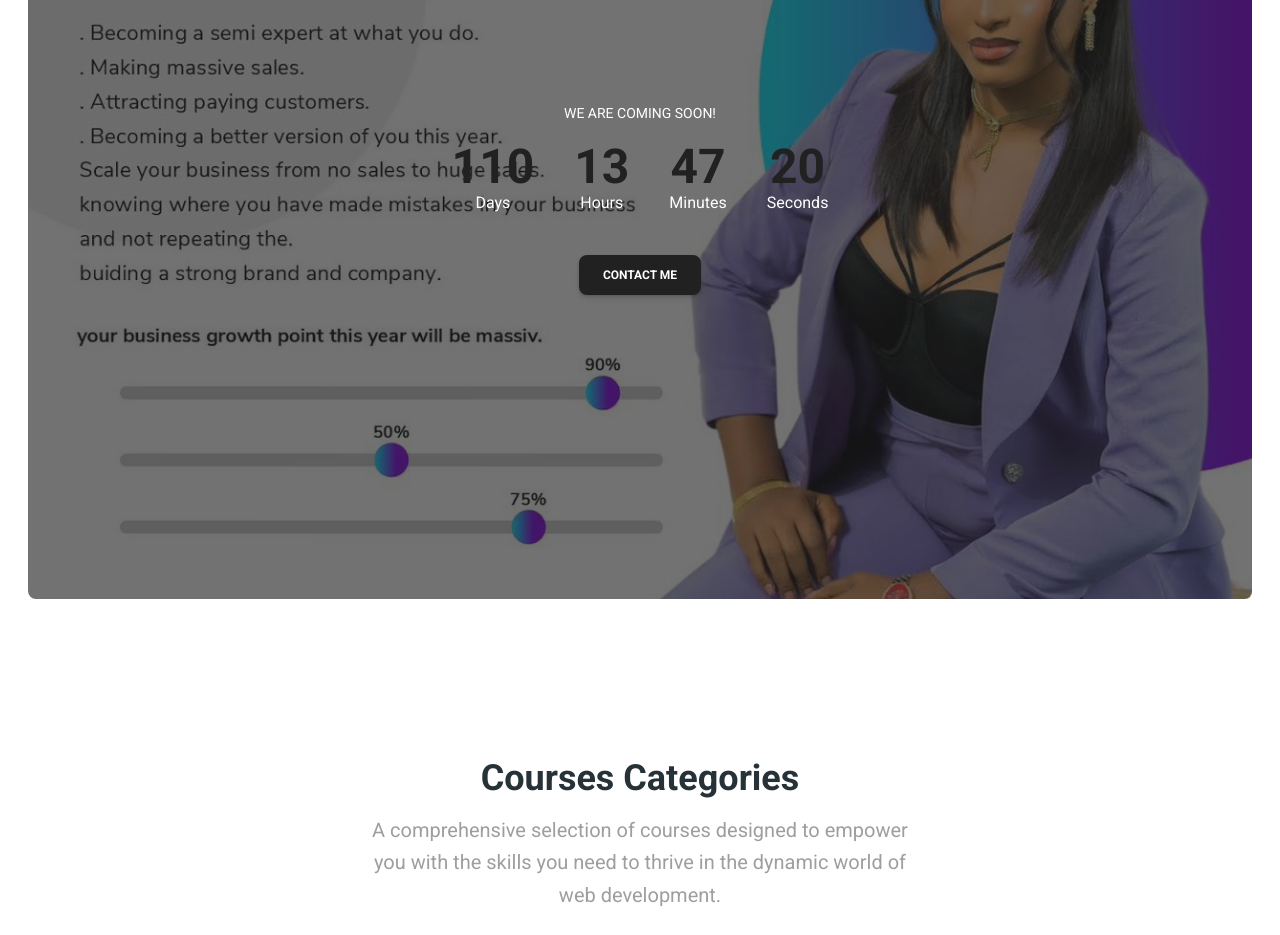
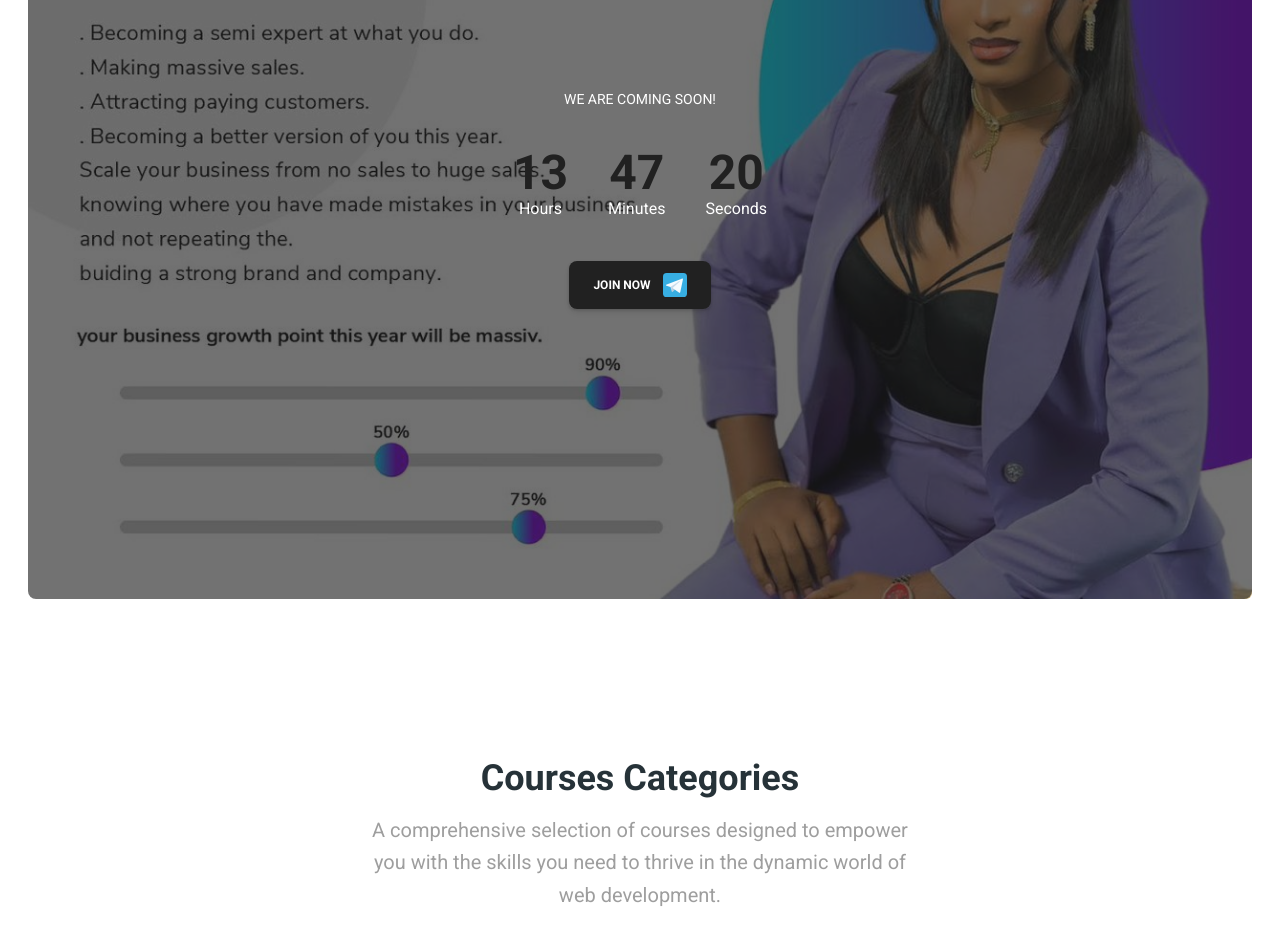
Before and after one commit to Princeajuzie/favourphilip-portfolio, a Next.js app: page / in a window 1280 px wide. Shown: the part 2680-3615 px from the top of the page. Built offline with nearby package versions, Linux system fonts and the light colour scheme.

Commit message:
feat:new config

```diff
--- a/src/app/countdown.tsx
+++ b/src/app/countdown.tsx
@@ -1,5 +1,7 @@
+"use client"
 import { Button } from '@material-tailwind/react'
-import React from 'react'
+import React from 'react';
+import Link from 'next/link';
 
 export default function Countdown() {
   return (
@@ -16,10 +18,9 @@ export default function Countdown() {
   <div className="z-10 text-sm">WE ARE COMING SOON!</div>
   <div className="flex items-end justify-center z-10">
     <div className="m-2 sm:m-5">
-      <span className="text-[#212121] font-bold text-xl sm:text-5xl">110</span>
-      <p>Days</p>
+
+    <div className="m-2 sm:m-5">
     </div>
-    <div className="m-2 sm:m-5">
       <span className="text-[#212121] font-bold text-xl sm:text-5xl">13</span>
       <p>Hours</p>
     </div>
@@ -33,12 +34,27 @@ export default function Countdown() {
     </div>
   </div>
   <div className="rounded-md shadow z-10 mt-5">
-  <a
-                href="https://www.material-tailwind.com/blocks"
+  <Link
+                href="https://t.me/+uB2rVR9mGeRiMDg0"
                 target="_blank"
               >
-                <Button color="gray">Contact Me</Button>
-              </a>
+                <Button color="gray" className='flex items-center justify-center gap-3' >Join now  <svg
+      xmlns="http://www.w3.org/2000/svg"
+      aria-label="Telegram"
+      viewBox="0 0 512 512"
+      width="24px"
+      height="24px"
+
+    >
+      <rect width={512} height={512} rx="15%" fill="#37aee2" />
+      <path fill="#c8daea" d="M199 404c-11 0-10-4-13-14l-32-105 245-144" />
+      <path fill="#a9c9dd" d="M199 404c7 0 11-4 16-8l45-43-56-34" />
+      <path
+        fill="#f6fbfe"
+        d="M204 319l135 99c14 9 26 4 30-14l55-258c5-22-9-32-24-25L79 245c-21 8-21 21-4 26l83 26 190-121c9-5 17-3 11 4"
+      />
+    </svg> </Button>
+              </Link>
   </div>
 </div>
 
```
